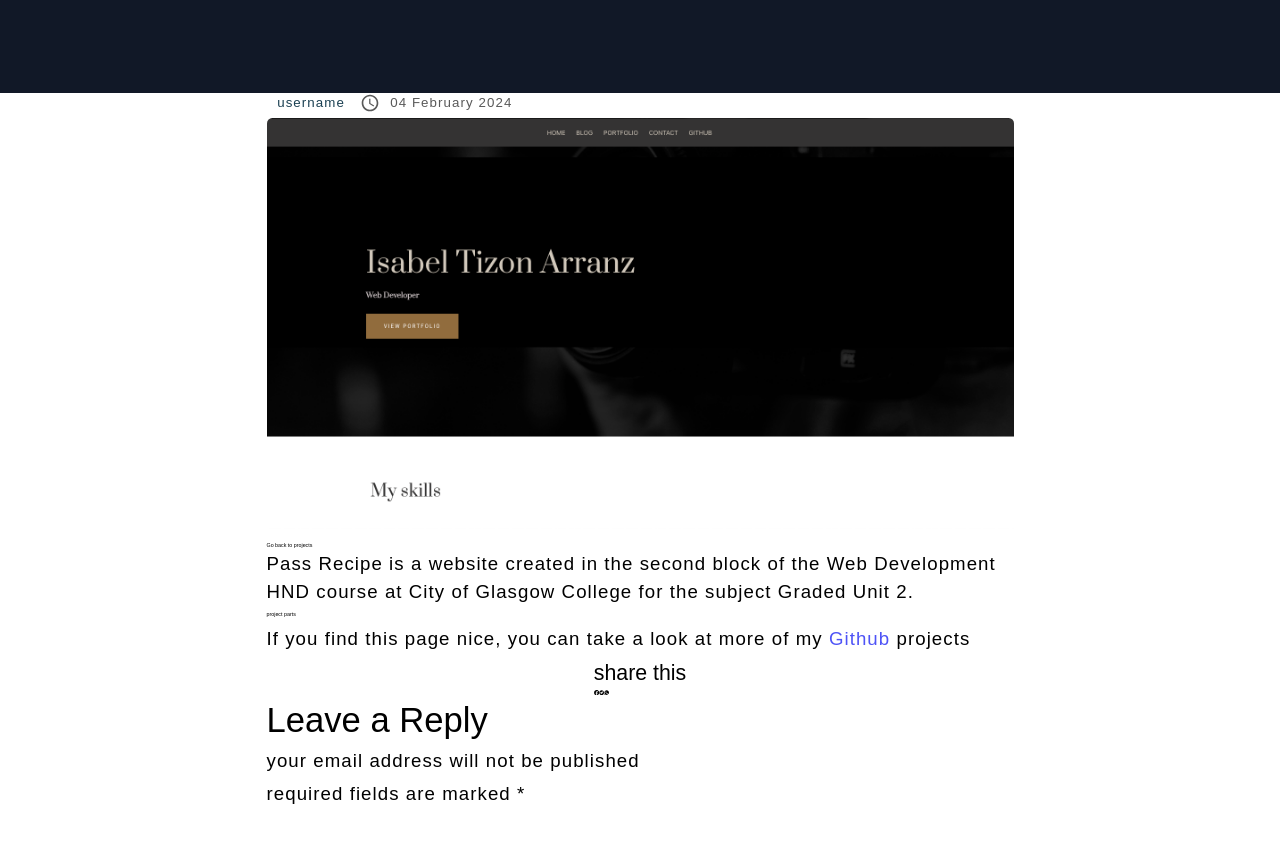
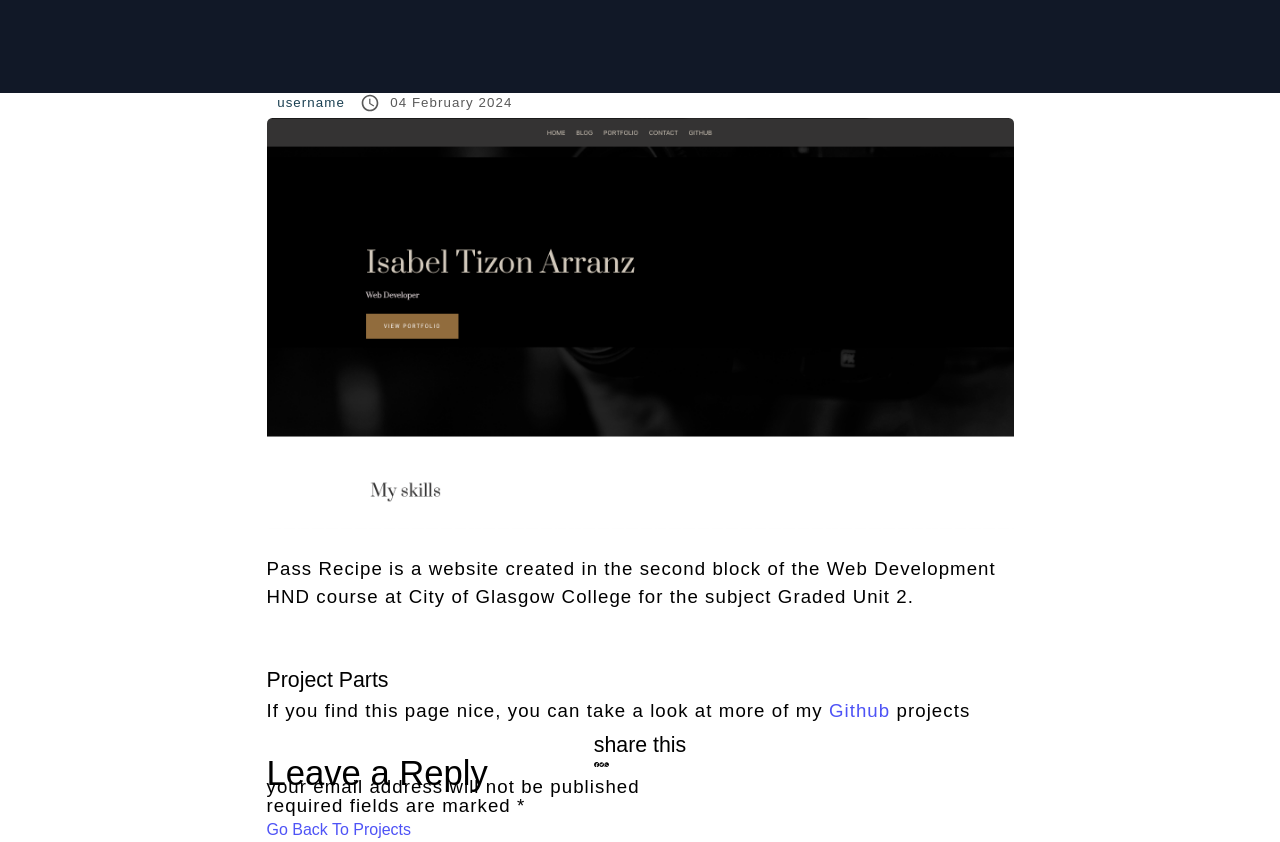
Before and after one commit to IsabelTizon/react-portfolio, a Next.js app: page /projects/0 in a window 1280 px wide. Shown: the part 251-1093 px from the top of the page. Before the commit the page ends 1065 px from the top, so only its background shows below. Built offline with nearby package versions, Linux system fonts and the light colour scheme.

Commit message:
myProject.parts?.map((paragraph): to loop through the "myProjects" array and see the "description" and "parts" property paragraphs

```diff
--- a/src/app/projects/[projectDetails]/page.js
+++ b/src/app/projects/[projectDetails]/page.js
@@ -14,11 +14,11 @@ export default function projectDetails({ params }) {
 	const { projectDetails } = params;
 
 	const myProject = myProjects[projectDetails];
-	console.log("myProject", myProject);
+	console.log("myProject ===> ", myProject);
 
 	return (
 		<main className="mt-[80px]">
-			<div class="bg-gray-900  w-full p-10 md:p-42 lg:p-40 xl:p-[15rem] 2xl:p-[25rem]">
+			<div className="bg-gray-900  w-full p-10 md:p-42 lg:p-40 xl:p-[15rem] 2xl:p-[25rem]">
 				<div className="flex justify-center">
 					<h1
 						className="yellow-letters capitalize"
@@ -50,10 +50,28 @@ export default function projectDetails({ params }) {
 					src={myProject.pic}
 					alt="project picture"
 				/>
-				<Link href="/projects">Go back to projects</Link>
-				<p>{myProject.description}</p>
-				<h5>project parts</h5>
-				<p>{myProject.parts}</p>
+
+				<p>
+					{myProject.description.map((paragraph) => {
+						console.log(
+							"myProject.description ===> ",
+							myProject.description
+						);
+						return (
+							<p className="mt-[5rem]" key={paragraph}>
+								{paragraph}
+							</p>
+						);
+					})}
+				</p>
+				<h5 className="text-[4rem] capitalize mt-[10rem]">
+					project parts
+				</h5>
+				{myProject.parts?.map((paragraph) => (
+					<p className="mt-[5rem]" key={paragraph}>
+						{paragraph}
+					</p>
+				))}
 				<p>
 					If you find this page nice, you can take a look at
 					more of my{" "}
@@ -78,10 +96,17 @@ export default function projectDetails({ params }) {
 						</div>
 					</div>
 				</div>
-				<div className="leading-10"></div>
-				<h3>Leave a Reply</h3>
-				<p>your email address will not be published</p>
-				<p>required fields are marked * </p>
+				<div className="leading-10">
+					<h3>Leave a Reply</h3>
+					<p>your email address will not be published</p>
+					<p>required fields are marked * </p>
+				</div>
+				<Link
+					className="text-[3rem] text-[#4e53f6] capitalize mt-[5rem]"
+					href="/projects"
+				>
+					Go back to projects
+				</Link>
 			</div>
 		</main>
 	);
--- a/src/components/projects.js
+++ b/src/components/projects.js
@@ -2,8 +2,9 @@ export const myProjects = [
 	{
 		id: 0,
 		name: "Pass Recipe",
-		description:
+		description: [
 			"Pass Recipe is a website created in the second block of the Web Development HND course at City of Glasgow College for the subject Graded Unit 2.",
+		],
 		pic: "/img/demoScreen.png",
 	},
 	{
@@ -14,7 +15,7 @@ export const myProjects = [
 			`Mode’s purpose was to create a design for a C2C business model website dedicated to buying/selling second-hand products, especially textiles, since this website is focused on fashion.
 		The web follows a hierarchical structure and is available for desktop, tablet and mobile.`,
 		],
-		partsProject: [
+		parts: [
 			`The entire project was based on four stages. The first stage, the analysis stage, was dedicated to understanding the usage content. In it, identify the purpose and objective of the website and detail the functional and non-functional requirements. Also specify the target audience, creating user profiles`,
 			`The second stage of the project was based on the design. In it I created some wireframes and storyboards in Figma as well as a sitemap and a logic chart with the same tool. It also required a style guide specifying the colours and fonts and the reason for them.`,
 			`The development of the project occurred in its third stage. Mode runs on a server and uses a database to store the users, products and favorite products of each logged in user. The page uses the following technologies: HTML5, CSS, JavaScript, along with Bootstrap, Font Awesome.`,
```
